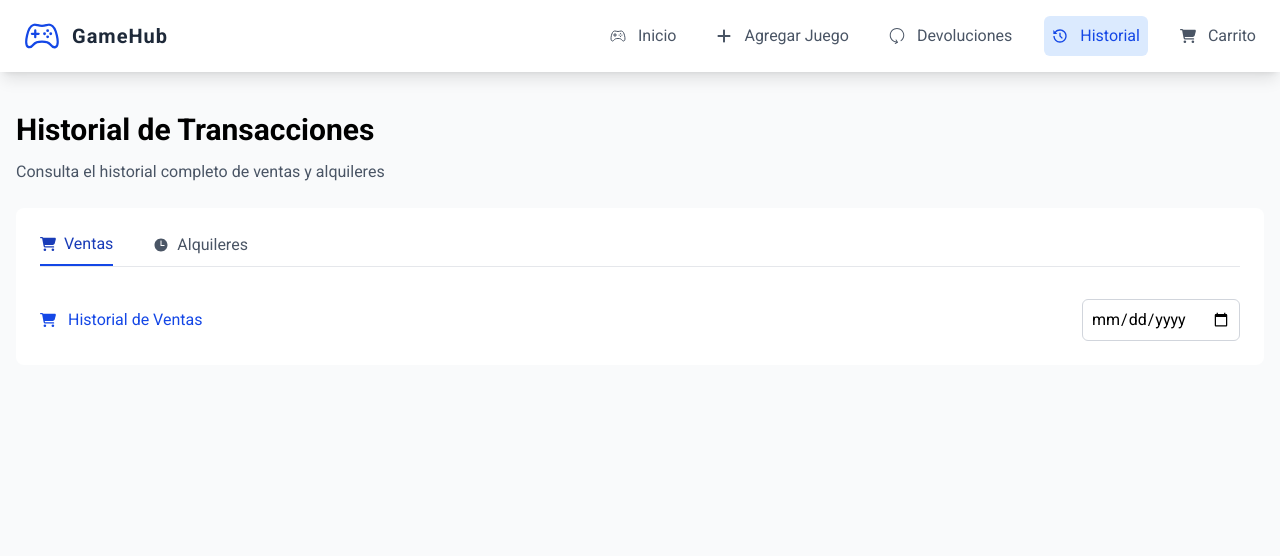
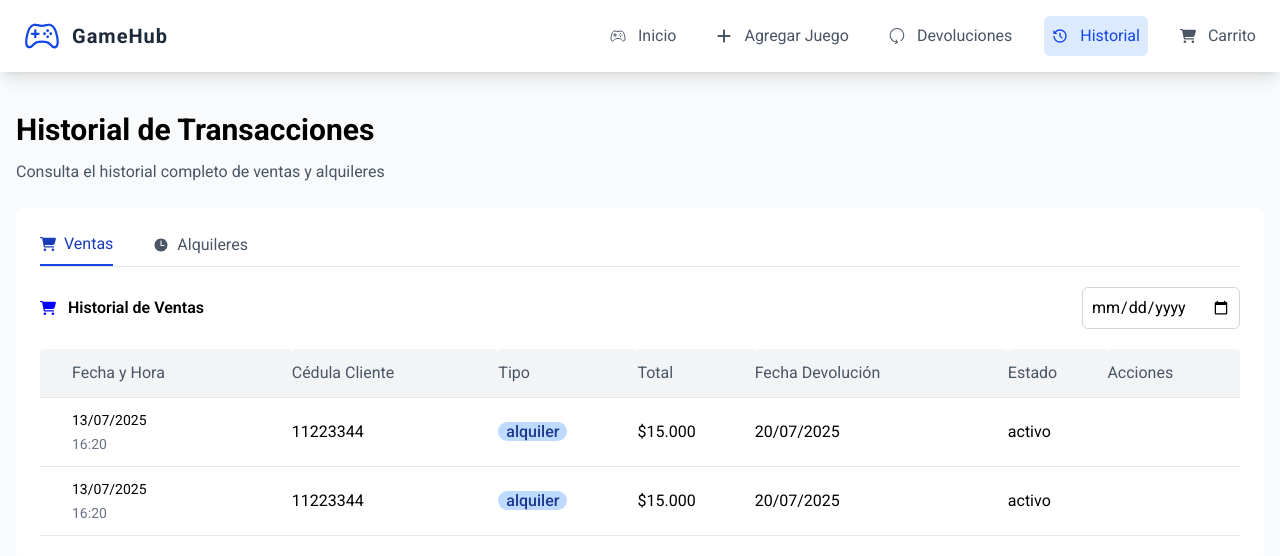
Before and after one commit to ilson28/Gamehub, a React (Vite) app in the folder frontend/gamehub/: page /history in a window 1280 px wide. Shown: the top 556 px of the page. Built offline with nearby package versions, Linux system fonts and the light colour scheme.

Commit message:
refactor(History): Adjust styles and add a table to display sales and rental history

```diff
--- a/frontend/gamehub/src/App.css
+++ b/frontend/gamehub/src/App.css
@@ -28,3 +28,6 @@
   @apply h-dvh w-full z-50 fixed inset-0 flex border-none justify-center items-center bg-black/60 transition-all duration-500;
 
 }
+th, td{
+  @apply py-3 font-normal rounded border-b border-gray-200
+}
--- a/frontend/gamehub/src/pages/History.jsx
+++ b/frontend/gamehub/src/pages/History.jsx
@@ -25,7 +25,7 @@ const History = () => {
                 <span className="text-gray-600">Consulta el historial completo de ventas y alquileres</span>
             </div>
 
-            <div className="p-6 flex flex-col gap-8 rounded-lg bg-white">
+            <div className="p-6 flex flex-col gap-5 rounded-lg bg-white">
 
                 <div className="flex gap-10  border-b border-gray-200">
 
@@ -60,15 +60,15 @@ const History = () => {
 
                     {tabActive === "sale" ?
 
-                        <div className="flex items-center gap-3 text-blue-700">
-                            <FaCartShopping />
+                        <div className="flex items-center gap-3 text-black font-semibold">
+                            <FaCartShopping color="blue" />
                             <span>Historial de Ventas</span>
                         </div>
 
                         :
 
-                        <div className="flex items-center gap-3 text-blue-700">
-                            <IoTimeSharp />
+                        <div className="flex items-center gap-3 text-black font-semibold">
+                            <IoTimeSharp color="blue" />
                             <span>Historial de Ventas</span>
                         </div>
 
@@ -87,10 +87,59 @@ const History = () => {
                         <input
                             type="date"
                             className="p-2 outline-none focus:border-blue-800 rounded-md focus:border-2 border border-gray-300" />
-
-
                     </div>
                 </div>
+
+                <div className="overflow-x-auto">
+                    <table className="w-full text-left">
+
+                        <thead className="bg-gray-100 text-gray-600 ">
+                            <tr>
+                                <th className="pl-8">Fecha y Hora </th>
+                                <th>Cédula Cliente</th>
+                                <th>Tipo</th>
+                                <th>Total</th>
+                                <th>Fecha Devolución</th>
+                                <th>Estado</th>
+                                <th>Acciones</th>
+                            </tr>
+                        </thead>
+
+                        <tbody>
+                            <tr>
+                                <td>
+                                    <div className="flex flex-col gap-1 pl-8 text-sm">
+                                        <span>13/07/2025</span>
+                                        <span className="text-gray-500">16:20</span>
+                                    </div>
+                                </td>
+                                <td>11223344</td>
+                                <td><span className="bg-blue-200 text-blue-900 font-medium rounded-xl px-2">alquiler</span></td>
+                                <td>$15.000</td>
+                                <td>20/07/2025</td>
+                                <td>activo</td>
+                                <td></td>
+                            </tr>
+                            <tr>
+                                <td>
+                                    <div className="flex flex-col gap-1 pl-8 text-sm">
+                                        <span>13/07/2025</span>
+                                        <span className="text-gray-500">16:20</span>
+                                    </div>
+                                </td>
+                                <td>11223344</td>
+                                <td><span className="bg-blue-200 text-blue-900 font-medium rounded-xl px-2">alquiler</span></td>
+                                <td>$15.000</td>
+                                <td>20/07/2025</td>
+                                <td>activo</td>
+                                <td></td>
+                            </tr>
+
+                        </tbody>
+
+                    </table>
+                </div>
+
             </div>
 
         </div >
```
